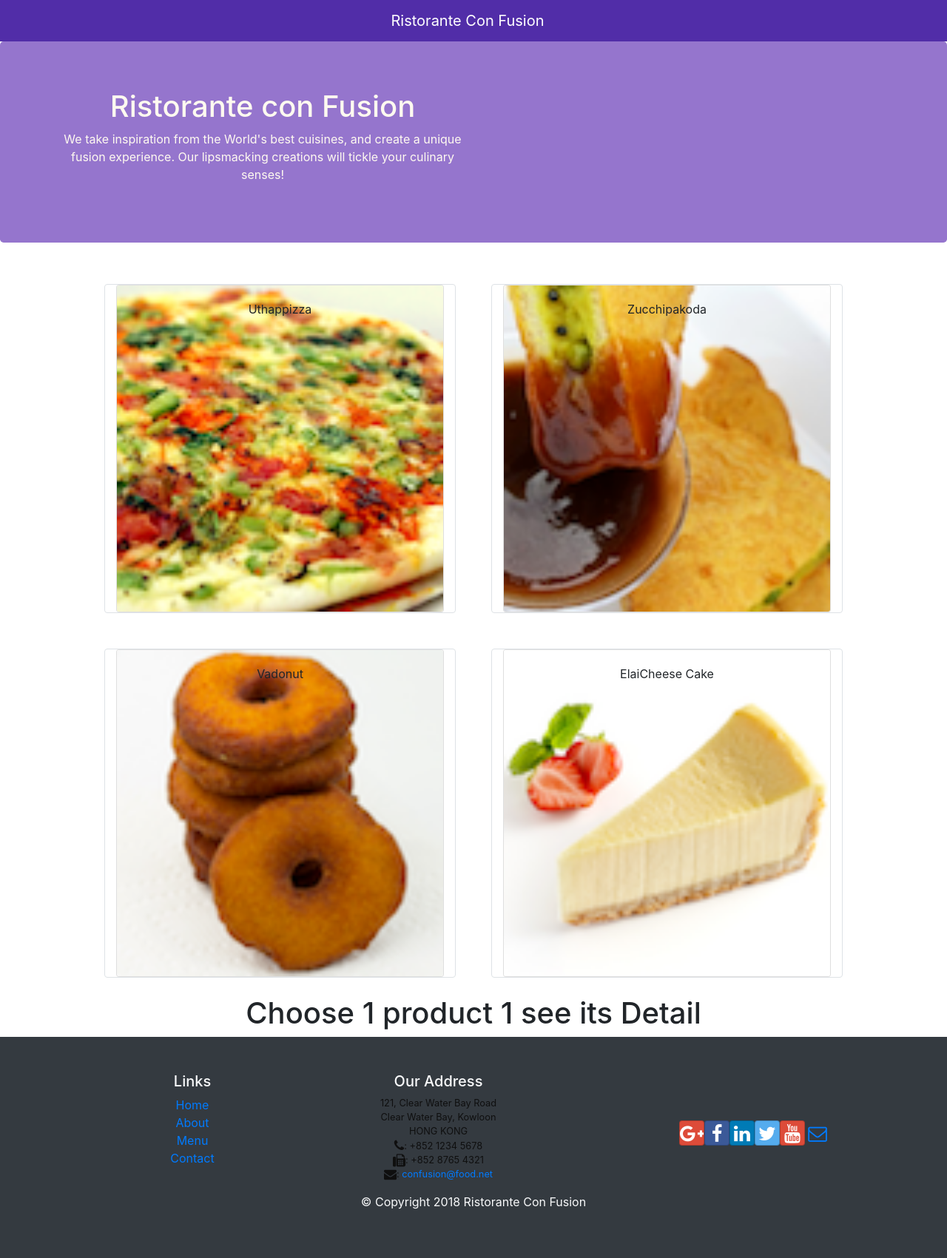
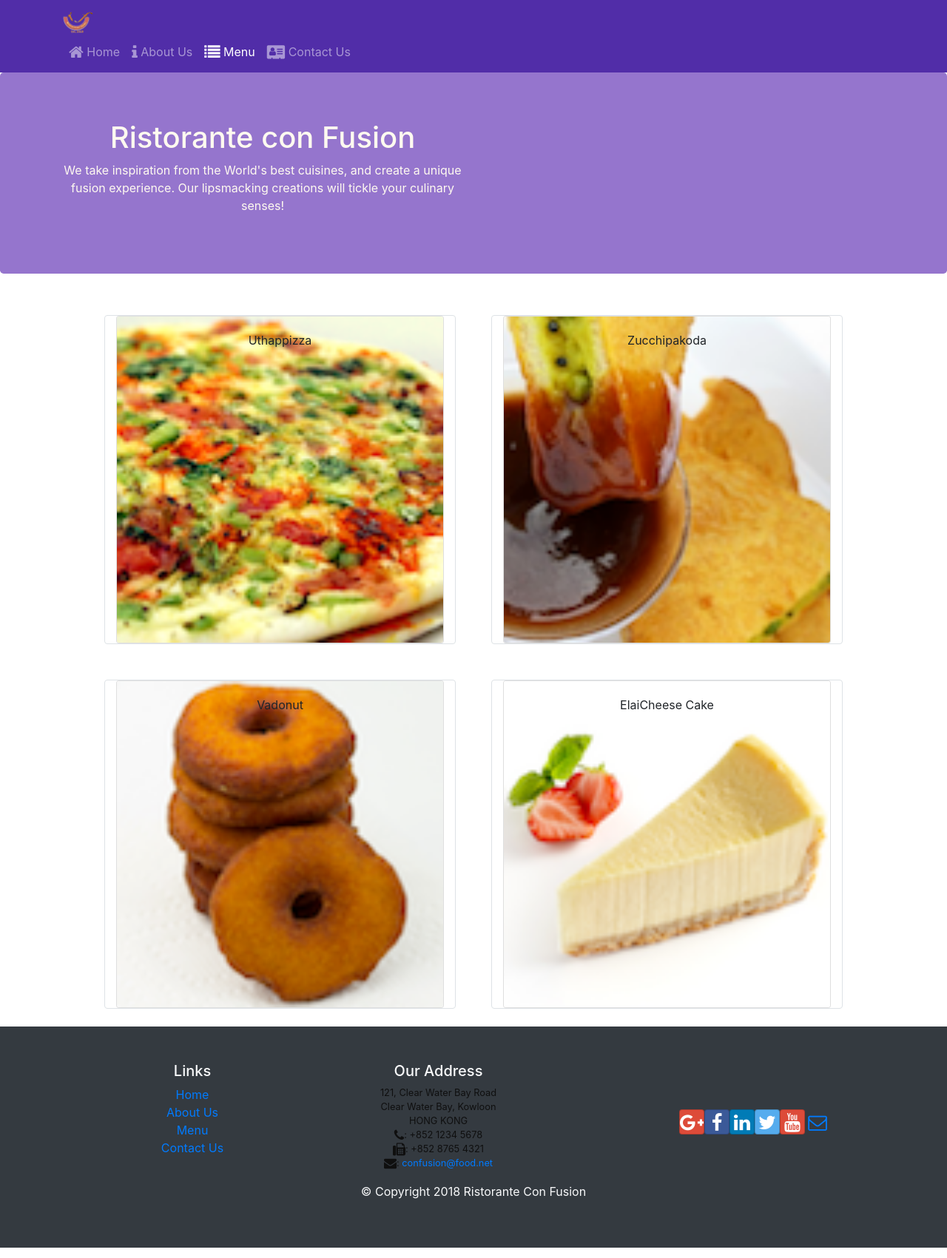
Before and after one commit to nguyenvu22/FER-React, a React (Create React App) app: page /menu in a window 1280 px wide. Shown: the whole page at 74% size. Built offline with nearby package versions, Linux system fonts and the light colour scheme.

Commit message:
React Router

```diff
--- a/package.json
+++ b/package.json
@@ -12,6 +12,7 @@
     "react": "^18.2.0",
     "react-dom": "^18.2.0",
     "react-popper": "^2.3.0",
+    "react-router-dom": "^4.2.2",
     "react-scripts": "5.0.1",
     "reactstrap": "^9.1.1",
     "web-vitals": "^2.1.4"
--- a/src/App.js
+++ b/src/App.js
@@ -8,18 +8,21 @@
 // import { DISHES } from "./shared/dishes";
 
 import Main from "./components/MainComponent";
+import { BrowserRouter } from "react-router-dom";
 class App extends Component {
   render() {
     return (
-      <div className="App">
-        {/* <Navbar dark color="primary">
+      <BrowserRouter>
+        <div className="App">
+          {/* <Navbar dark color="primary">
           <div className="container">
             <NavbarBrand href="/">Ristorante Con Fusion</NavbarBrand>
           </div>
         </Navbar>
         <Menu dishes={this.state.dishes} /> */}
-        <Main />
-      </div>
+          <Main />
+        </div>
+      </BrowserRouter>
     );
   }
 }
--- a/src/components/FooterComponent.js
+++ b/src/components/FooterComponent.js
@@ -1,39 +1,80 @@
-import React from 'react';
+import React from "react";
+import { Link } from "react-router-dom";
 
 function Footer(props) {
-    return(
+  return (
     <div className="footer bg-dark text-light py-5">
       <div className="container">
         <div className="row justify-content-center">
           <div className="col-4 offset-1 col-sm-2">
             <h5>Links</h5>
             <ul className="list-unstyled text-light">
-                        <li><a href="#">Home</a></li>
-                        <li><a href="#">About</a></li>
-                        <li><a href="#">Menu</a></li>
-                        <li><a href="contactus.html">Contact</a></li>
+              <li>
+                <Link to="/home">Home</Link>
+              </li>
+              <li>
+                <Link to="/aboutus">About Us</Link>
+              </li>
+              <li>
+                <Link to="/menu">Menu</Link>
+              </li>
+              <li>
+                <Link to="/contactus">Contact Us</Link>
+              </li>
             </ul>
           </div>
           <div className="col-7 col-sm-5">
             <h5>Our Address</h5>
             <address>
-                      121, Clear Water Bay Road<br />
-                      Clear Water Bay, Kowloon<br />
-                      HONG KONG<br />
-                      <i className="fa fa-phone fa-lg"></i>: +852 1234 5678<br />
-                      <i className="fa fa-fax fa-lg"></i>: +852 8765 4321<br />
-                      <i className="fa fa-envelope fa-lg"></i>: <a href="mailto:confusion@food.net">
-                         confusion@food.net</a>
+              121, Clear Water Bay Road
+              <br />
+              Clear Water Bay, Kowloon
+              <br />
+              HONG KONG
+              <br />
+              <i className="fa fa-phone fa-lg"></i>: +852 1234 5678
+              <br />
+              <i className="fa fa-fax fa-lg"></i>: +852 8765 4321
+              <br />
+              <i className="fa fa-envelope fa-lg"></i>:{" "}
+              <a href="mailto:confusion@food.net">confusion@food.net</a>
             </address>
           </div>
           <div className="col-12 col-sm-4 align-self-center">
             <div className="text-center">
-                        <a className="btn btn-social-icon btn-google" href="http://google.com/+"><i className="fa fa-google-plus"></i></a>
-                        <a className="btn btn-social-icon btn-facebook" href="http://www.facebook.com/profile.php?id="><i className="fa fa-facebook"></i></a>
-                        <a className="btn btn-social-icon btn-linkedin" href="http://www.linkedin.com/in/"><i className="fa fa-linkedin"></i></a>
-                        <a className="btn btn-social-icon btn-twitter" href="http://twitter.com/"><i className="fa fa-twitter"></i></a>
-                        <a className="btn btn-social-icon btn-google" href="http://youtube.com/"><i className="fa fa-youtube"></i></a>
-                        <a className="btn btn-social-icon" href="mailto:"><i className="fa fa-envelope-o"></i></a>
+              <a
+                className="btn btn-social-icon btn-google"
+                href="http://google.com/+"
+              >
+                <i className="fa fa-google-plus"></i>
+              </a>
+              <a
+                className="btn btn-social-icon btn-facebook"
+                href="http://www.facebook.com/profile.php?id="
+              >
+                <i className="fa fa-facebook"></i>
+              </a>
+              <a
+                className="btn btn-social-icon btn-linkedin"
+                href="http://www.linkedin.com/in/"
+              >
+                <i className="fa fa-linkedin"></i>
+              </a>
+              <a
+                className="btn btn-social-icon btn-twitter"
+                href="http://twitter.com/"
+              >
+                <i className="fa fa-twitter"></i>
+              </a>
+              <a
+                className="btn btn-social-icon btn-google"
+                href="http://youtube.com/"
+              >
+                <i className="fa fa-youtube"></i>
+              </a>
+              <a className="btn btn-social-icon" href="mailto:">
+                <i className="fa fa-envelope-o"></i>
+              </a>
             </div>
           </div>
         </div>
@@ -44,7 +85,7 @@
         </div>
       </div>
     </div>
-    )
+  );
 }
 
 export default Footer;
--- a/src/components/HeaderComponent.js
+++ b/src/components/HeaderComponent.js
@@ -1,26 +1,87 @@
-import React, { Component } from 'react';
-import { Navbar, NavbarBrand } from 'reactstrap';
+import React, { Component } from "react";
+import {
+  Navbar,
+  NavbarBrand,
+  Nav,
+  NavbarToggler,
+  Collapse,
+  NavItem,
+  Jumbotron,
+} from "reactstrap";
+import { NavLink } from "react-router-dom";
 
 class Header extends Component {
+  constructor(props) {
+    super(props);
+
+    this.toggleNav = this.toggleNav.bind(this);
+    this.state = {
+      isNavOpen: false,
+    };
+  }
+
+  toggleNav() {
+    this.setState({
+      isNavOpen: !this.state.isNavOpen,
+    });
+  }
+
   render() {
-    return(
-    <React.Fragment>
-      <Navbar dark>
-        <div className="container">
-            <NavbarBrand href="/">Ristorante Con Fusion</NavbarBrand>
+    return (
+      <div>
+        <Navbar dark expand="md">
+          <div className="container text-left">
+            <NavbarToggler onClick={this.toggleNav} />
+            <NavbarBrand className="" href="/">
+              <img
+                src="assets/images/logo.png"
+                height="30"
+                width="100%"
+                alt="Ristorante Con Fusion"
+              />
+            </NavbarBrand>
+            <Collapse isOpen={this.state.isNavOpen} navbar>
+              <Nav navbar>
+                <NavItem>
+                  <NavLink className="nav-link" to="/home">
+                    <span className="fa fa-home fa-lg"></span> Home
+                  </NavLink>
+                </NavItem>
+                <NavItem>
+                  <NavLink className="nav-link" to="/aboutus">
+                    <span className="fa fa-info fa-lg"></span> About Us
+                  </NavLink>
+                </NavItem>
+                <NavItem>
+                  <NavLink className="nav-link" to="/menu">
+                    <span className="fa fa-list fa-lg"></span> Menu
+                  </NavLink>
+                </NavItem>
+                <NavItem>
+                  <NavLink className="nav-link" to="/contactus">
+                    <span className="fa fa-address-card fa-lg"></span> Contact
+                    Us
+                  </NavLink>
+                </NavItem>
+              </Nav>
+            </Collapse>
           </div>
         </Navbar>
-      <div className='jumbotron'>
+        <div className="jumbotron">
           <div className="container">
             <div className="row row-header">
               <div className="col-12 col-sm-6">
                 <h1>Ristorante con Fusion</h1>
-                       <p>We take inspiration from the World's best cuisines, and create a unique fusion experience. Our lipsmacking creations will tickle your culinary senses!</p>
+                <p>
+                  We take inspiration from the World's best cuisines, and create
+                  a unique fusion experience. Our lipsmacking creations will
+                  tickle your culinary senses!
+                </p>
               </div>
             </div>
           </div>
         </div>
-    </React.Fragment>
+      </div>
     );
   }
 }
--- /dev/null
+++ b/src/components/HomeComponent.js
@@ -0,0 +1,11 @@
+import React from 'react';
+
+function Home(props) {
+    return(
+      <div className="container">
+        <h4>Home</h4>
+      </div>
+    );
+}
+
+export default Home;
--- a/src/components/MainComponent.js
+++ b/src/components/MainComponent.js
@@ -1,38 +1,55 @@
-import React, { Component } from 'react';
-import { Navbar, NavbarBrand } from 'reactstrap';
-import Menu from './MenuComponent';
-import DishDetail from './DishdetailComponent';
-import { DISHES } from '../shared/dishes';
+import React, { Component } from "react";
+import { Navbar, NavbarBrand } from "reactstrap";
 
-import Header from './HeaderComponent';
-import Footer from './FooterComponent';
+import { DISHES } from "../shared/dishes";
+import { Switch, Route, Redirect } from "react-router-dom";
 
+import Menu from "./MenuComponent";
+import Home from "./HomeComponent";
+
+import Header from "./HeaderComponent";
+import Footer from "./FooterComponent";
 class Main extends Component {
-
   constructor(props) {
     super(props);
     this.state = {
-        dishes: DISHES,
-        selectedDish: null
+      dishes: DISHES,
+      selectedDish: null,
     };
   }
 
-  onDishSelect(dishId) {
-    this.setState({ selectedDish: dishId});
-  }
+  render() {
+    const HomePage = () => {
+      return <Home />;
+    };
 
-  render() {
     return (
       <div>
-        <Header/>
+        <Header />
 
-        <Menu dishes={this.state.dishes} onClick={(dishId) => this.onDishSelect(dishId)} />
+        {/* <Menu
+          dishes={this.state.dishes}
+          onClick={(dishId) => this.onDishSelect(dishId)}
+        />
+        <h1>Choose 1 product 1 see its Detail</h1>
+        <DishDetail
+          dish={
+            this.state.dishes.filter(
+              (dish) => dish.id === this.state.selectedDish
+            )[0]
+          }
+        /> */}
+        <Switch>
+          <Route path="/home" component={Home} />
+          <Route
+            exact
+            path="/menu"
+            component={() => <Menu dishes={this.state.dishes} />}
+          />
+          <Redirect to="/home" />
+        </Switch>
 
-        <h1>Choose 1 product 1 see its Detail</h1>
-
-        <DishDetail dish={this.state.dishes.filter((dish) => dish.id === this.state.selectedDish)[0]} />
-
-        <Footer/>
+        <Footer />
       </div>
     );
   }
--- a/src/components/MenuComponent.js
+++ b/src/components/MenuComponent.js
@@ -70,7 +70,8 @@
 function RenderMenuItem({ dish, onClick }) {
   return (
     <div>
-      <Card onClick={() => onClick(dish.id)}>
+      {/* <Card onClick={() => onClick(dish.id)}> */}
+      <Card>
         <CardImg width="100%" src={dish.image} alt={dish.name} />
         <CardImgOverlay>
           <CardTitle>{dish.name}</CardTitle>
```
Also changed, not shown: 1 other file (tests, documents, lock files or other folders). Lines whose indentation alone changed are shown as unchanged.
